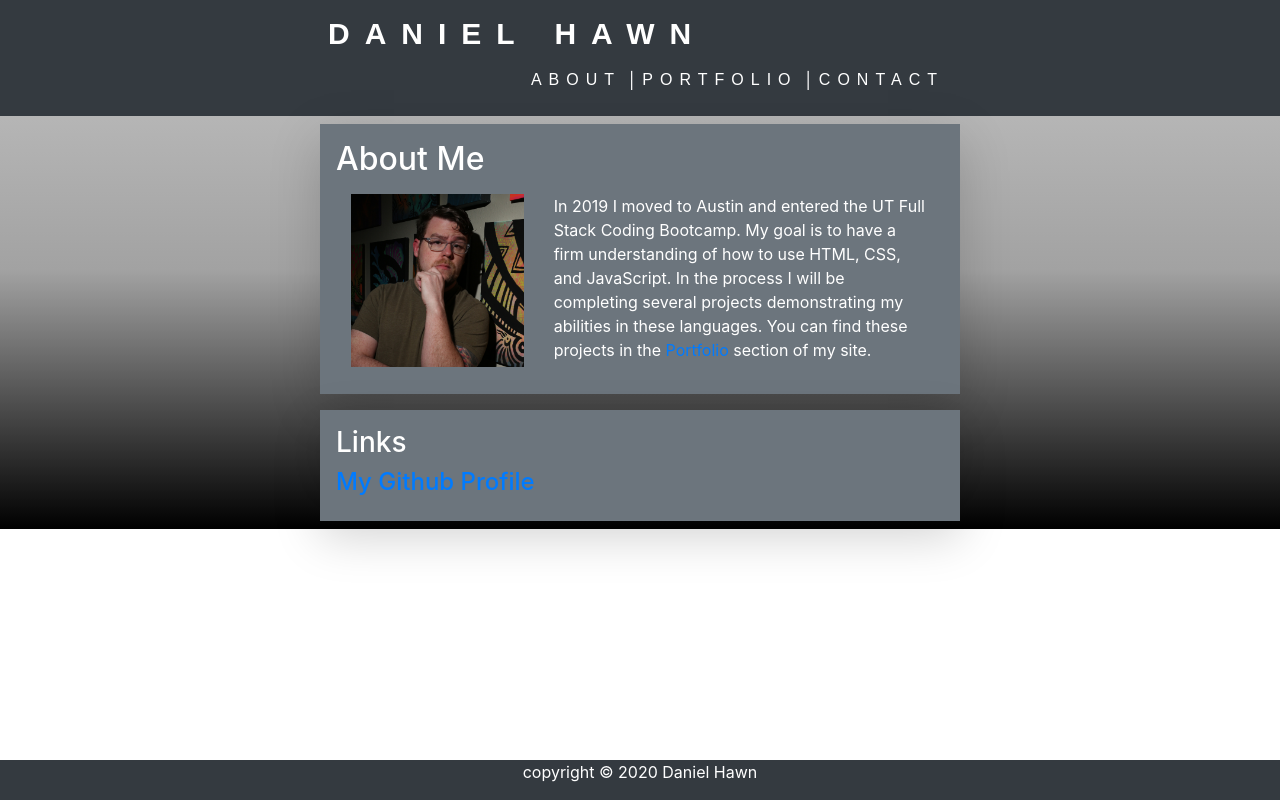
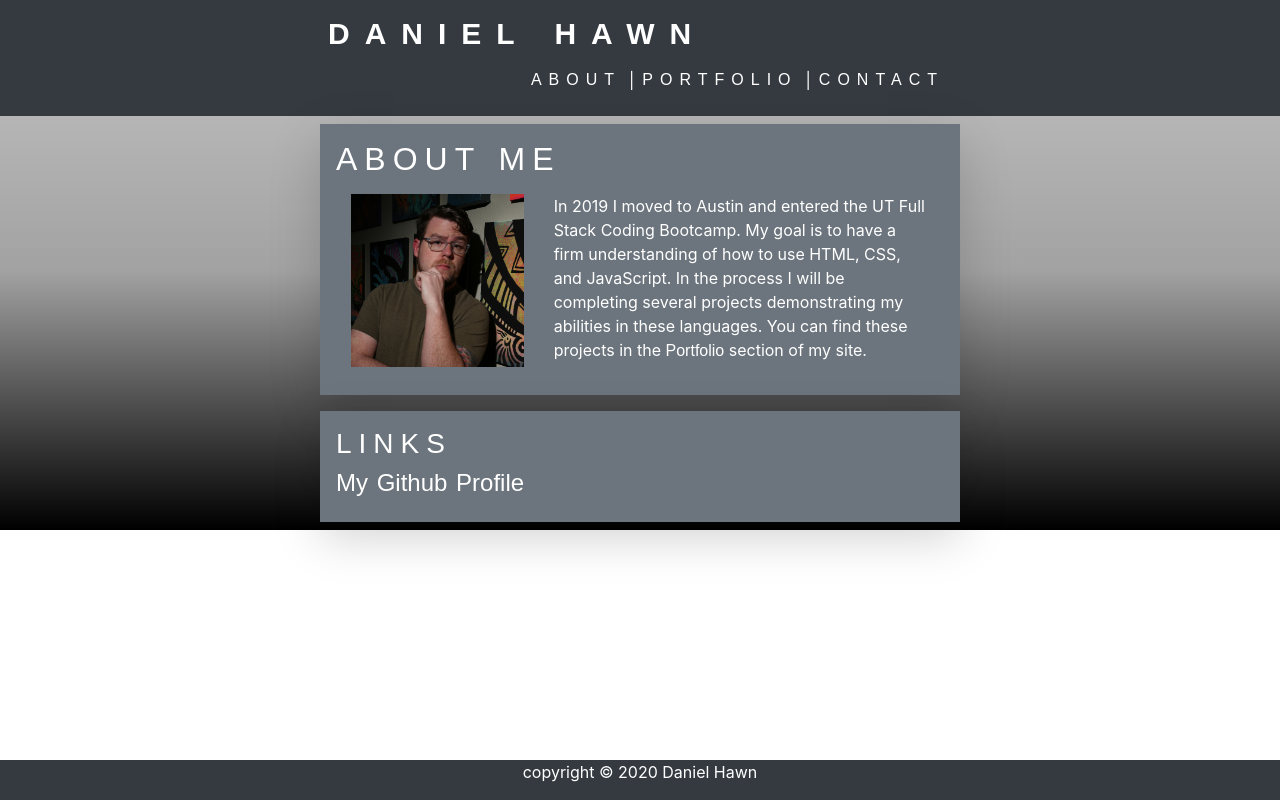
Before and after one commit to danieljhawn/react-next-portfolio, a Next.js app: page /about in a window 1280 px wide. Built offline with nearby package versions, Linux system fonts and the light colour scheme.

Commit message:
housekeeping

```diff
--- a/pages/about.js
+++ b/pages/about.js
@@ -1,6 +1,24 @@
 import React from 'react'
 import Head from 'next/head'
 import Layout from '../components/MyLayout'
+
+const subheadStyle = {
+    fontFamily: 'Arial, Helvetica, sans-serif',
+    letterSpacing: '7px',
+    wordSpacing: '2px',
+    color: '#FFFFFF',
+    textDecoration: 'none',
+    fontStyle: 'normal',
+    textTransform: 'uppercase',
+}
+
+const linkStyle = {
+    fontFamily: 'Arial, Helvetica, sans-serif',
+    wordSpacing: '2px',
+    color: '#FFFFFF',
+    textDecoration: 'none',
+    fontStyle: 'normal',
+}
 
 
 function About() {
@@ -14,7 +32,7 @@ function About() {
             <div className="row">
                 <div className="col-md-6 col-sm-12 col-xs-12 mx-auto p-3 m-2 bg-secondary text-white shadow-lg">
                     <h2>
-                        <p className="subhead">About Me</p>
+                        <p style={subheadStyle} className="subhead">About Me</p>
                     </h2>
                     <div className="container-fluid">
                         <div className="row">
@@ -26,8 +44,8 @@ function About() {
                                     In 2019 I moved to Austin and entered the UT Full Stack Coding Bootcamp.
                                     My goal is to have a firm understanding of how to use HTML, CSS, and JavaScript.
                                     In the process I will be completing several projects demonstrating my abilities in these languages.
-                                    You can find these projects in the <a href="portfolio.html">Portfolio</a> section of my site.
-                </p>
+                                    You can find these projects in the <a style={linkStyle} href="./portfolio.html">Portfolio</a> section of my site.
+                                </p>
                             </div>
                         </div>
                     </div>
@@ -35,10 +53,10 @@ function About() {
             </div>
             <div class="row">
                 <div class="col-md-6 col-sm-12 col-xs-12 mx-auto p-3 m-2 bg-secondary text-white shadow-lg">
-                    <h3>
+                    <h3 style={subheadStyle}>
                         Links
-              </h3>
-                    <h4><a  href="https://github.com/danieljhawn">My Github Profile</a></h4>
+                    </h3>
+                    <h4><a style={linkStyle} href="https://github.com/danieljhawn">My Github Profile</a></h4>
                 </div>
             </div>
         </div>
--- a/pages/contact.js
+++ b/pages/contact.js
@@ -2,7 +2,7 @@ import React from 'react'
 import Head from 'next/head'
 import Layout from '../components/MyLayout'
 
-const linkStyle = {
+const subheadStyle = {
     fontFamily: 'Arial, Helvetica, sans-serif',
     // fontSize: '30px',
     letterSpacing:  '7px',
@@ -25,7 +25,7 @@ function contact() {
         <div className="row">
             <div className="col-md-6 col-sm-12 col-xs-12 mx-auto p-3 m-2 bg-secondary text-white shadow-lg">
                 <h2>
-                    <p style={linkStyle} className="subhead">Contact</p>
+                    <p style={subheadStyle} className="subhead">Contact</p>
                 </h2>
             </div>
         </div>
```
Also changed, not shown: pages/portfolio.js (+4 -4 lines).
